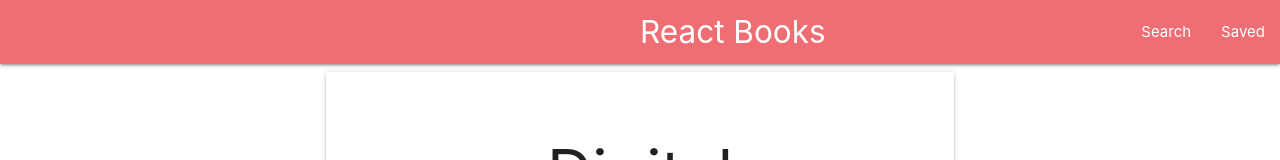
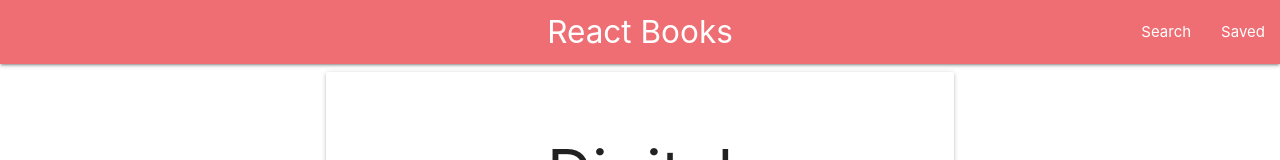
Before and after one commit to enigmatic-agent-scully/bookApp, a React (Create React App) app in the folder client/: page / in a window 1280 px wide. Shown: the top 160 px of the page. Built offline with nearby package versions, Linux system fonts and the light colour scheme.

Commit message:
updated readme

```diff
--- a/client/src/components/Nav/Nav.js
+++ b/client/src/components/Nav/Nav.js
@@ -6,7 +6,7 @@
     <div className='navbar-fixed'>
       <nav>
         <div className='nav-wrapper'>
-          <Link to='/' className='brand-logo'>
+          <Link to='/' className='brand-logo center'>
             React Books
           </Link>
           <ul className='right'>
```
Also changed, not shown: 1 other file (tests, documents, lock files or other folders).
